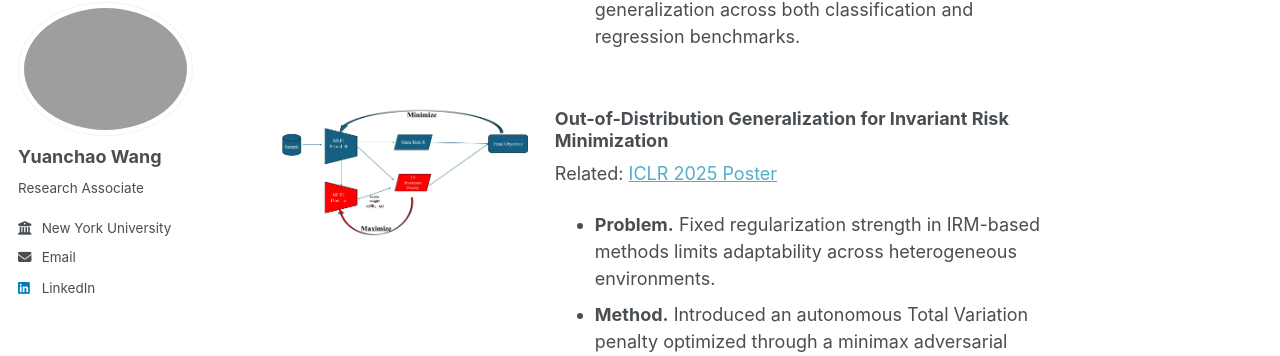
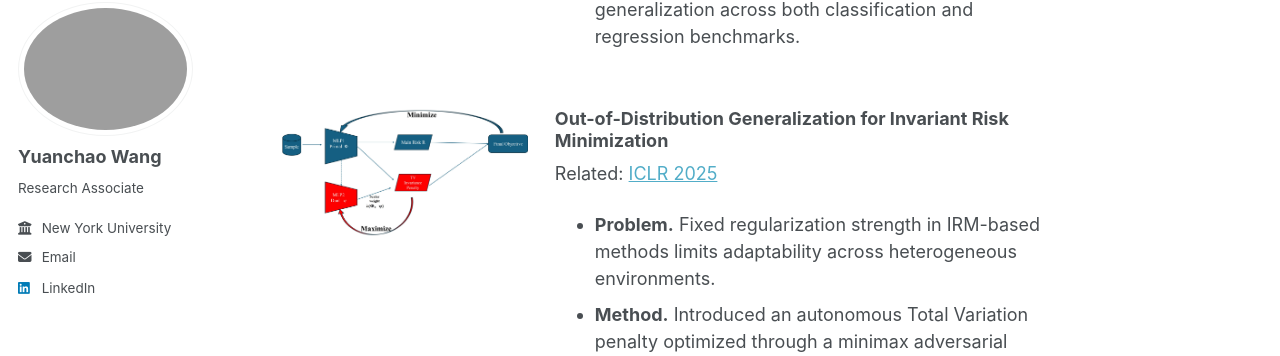
Before and after one commit to JohnnyWyc/JohnnyWyc.github.io, a Jekyll site: the page built from _pages/Research2.md, in a window 1280 px wide and 900 px high, scrolled down 1092 px. Shown: the part 97-453 px from the top of the window. Built offline with Jekyll 4.4.1, drawn with Linux system fonts in a browser that asks for light colours; a script bundle is joined from its source files by our own code; library files that are not in the unit come from our copies.

Commit message:
Update ICLR 2025 poster link text

```diff
--- a/_pages/Research2.md
+++ b/_pages/Research2.md
@@ -63,7 +63,7 @@ author_profile: true
 
   <div style="flex:1;">
     <h3 style="margin-top:0;">Out-of-Distribution Generalization for Invariant Risk Minimization</h3>
-    <p>Related: <a href="https://iclr.cc/virtual/2025/poster/29073">ICLR 2025 Poster</a></p>
+    <p>Related: <a href="https://iclr.cc/virtual/2025/poster/29073">ICLR 2025</a></p>
     <ul>
       <li><strong>Problem.</strong> Fixed regularization strength in IRM-based methods limits adaptability across heterogeneous environments.</li>
       <li><strong>Method.</strong> Introduced an autonomous Total Variation penalty optimized through a minimax adversarial learning scheme.</li>
```
